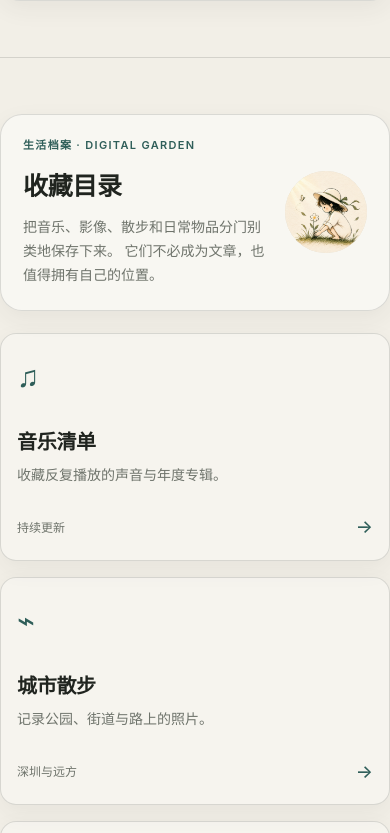
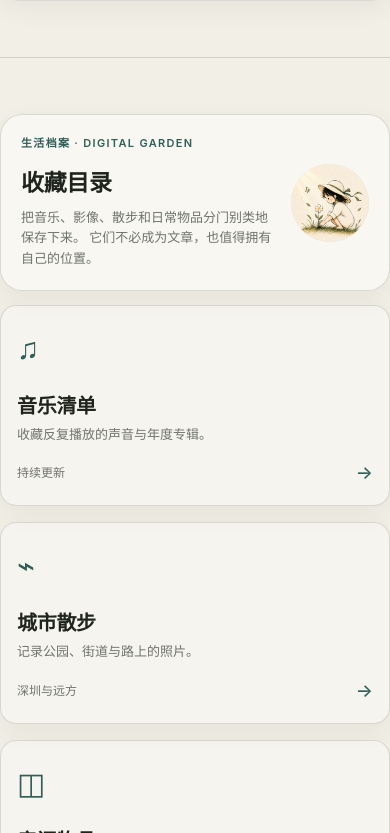
Before and after one commit to BurgCreate/lmn516-v2, a Next.js app: page / in a window 390 px wide. Shown: the part 2731-3564 px from the top of the page. Built offline with nearby package versions, Linux system fonts and the light colour scheme; no server answers.

Commit message:
feat: refine homepage layout and information density

```diff
--- a/components/home/SiteFooter.tsx
+++ b/components/home/SiteFooter.tsx
@@ -30,24 +30,43 @@ const footerGroups = [
   },
 ];
 
+function FooterLinks({ links }: { links: (typeof footerGroups)[number]["links"] }) {
+  return (
+    <div className="footer-links">
+      {links.map((link) => (
+        <Link href={link.href} key={link.href}>
+          {link.label}
+        </Link>
+      ))}
+    </div>
+  );
+}
+
 export default function SiteFooter() {
   return (
     <footer className="site-footer">
       <div className="site-footer-inner shell">
         <div className="footer-brand">
-          <Link href="/" className="footer-logo">LMN516</Link>
+          <Link href="/" className="footer-logo">
+            LMN516
+          </Link>
           <p>一本持续更新的个人生活杂志，也是一座慢慢生长的数字花园。</p>
         </div>
 
-        <div className="footer-map">
+        <div className="footer-map footer-map-desktop" aria-label="网站地图">
+          {footerGroups.map((group) => (
+            <section className="footer-group" key={group.title}>
+              <h3>{group.title}</h3>
+              <FooterLinks links={group.links} />
+            </section>
+          ))}
+        </div>
+
+        <div className="footer-map footer-map-mobile" aria-label="手机端网站地图">
           {footerGroups.map((group) => (
             <details className="footer-group" key={group.title}>
               <summary>{group.title}</summary>
-              <div className="footer-links">
-                {group.links.map((link) => (
-                  <Link href={link.href} key={link.href}>{link.label}</Link>
-                ))}
-              </div>
+              <FooterLinks links={group.links} />
             </details>
           ))}
         </div>
--- a/styles/03-home.css
+++ b/styles/03-home.css
@@ -883,3 +883,108 @@
   color: var(--muted);
   font-size: 12px;
 }
+
+/* ==========================
+   12. V3.0 信息密度二次校准
+========================== */
+
+/* Hero 保留尺寸，只缩短顶部空白，让首屏更快进入内容。 */
+.hero {
+  padding-top: 14px;
+}
+
+/* 每张图片停留 12 秒，期间做非常轻微的镜头推进。 */
+.random-photo-image {
+  animation: random-photo-ken-burns 12s linear both;
+  transform-origin: center center;
+  will-change: transform, opacity;
+}
+
+@keyframes random-photo-ken-burns {
+  0% {
+    opacity: 0;
+    transform: scale(1.01);
+  }
+
+  7% {
+    opacity: 1;
+  }
+
+  100% {
+    opacity: 1;
+    transform: scale(1.075);
+  }
+}
+
+/* 收藏目录以“本期文章”的信息密度为基准，不再把四个入口做成四张海报。 */
+.archive-intro {
+  min-height: 190px;
+  margin-bottom: 18px;
+  padding: 26px 32px;
+  grid-template-columns: minmax(0, 1fr) 168px;
+  gap: 28px;
+  border-radius: 22px;
+}
+
+.archive-intro-copy {
+  max-width: 700px;
+}
+
+.archive-intro-copy h2 {
+  margin-bottom: 10px;
+}
+
+.archive-intro-copy > p:last-child {
+  max-width: 700px;
+  font-size: 15px;
+  line-height: 1.7;
+}
+
+.archive-girl {
+  width: 158px;
+}
+
+.archive-grid {
+  gap: 16px;
+}
+
+.archive-card {
+  min-height: 156px;
+  padding: 22px 24px;
+  border-radius: 20px;
+}
+
+.archive-card-copy {
+  margin-top: 18px;
+  gap: 5px;
+}
+
+.archive-card strong {
+  font-size: 20px;
+}
+
+.archive-card small {
+  font-size: 13px;
+  line-height: 1.55;
+}
+
+.archive-card-footer {
+  padding-top: 14px;
+}
+
+/* 电脑端直接展示完整站点地图，不要求访客逐列点开。 */
+.footer-map-desktop {
+  display: grid;
+}
+
+.footer-map-mobile {
+  display: none;
+}
+
+.footer-group h3 {
+  margin: 0 0 16px;
+  color: var(--text);
+  font-family: var(--font-sans);
+  font-size: 13px;
+  font-weight: 650;
+}
--- a/styles/06-mobile-fixes.css
+++ b/styles/06-mobile-fixes.css
@@ -458,3 +458,65 @@
     font-size: 12px;
   }
 }
+
+/* ==========================
+   V3.0 信息密度二次校准 · 手机端
+========================== */
+@media (max-width: 720px) {
+  .hero {
+    padding-top: 12px;
+  }
+
+  .archive-intro {
+    min-height: 0;
+    margin-bottom: 14px;
+    padding: 20px;
+    grid-template-columns: minmax(0, 1fr) 82px;
+    gap: 14px;
+  }
+
+  .archive-intro-copy h2 {
+    margin-bottom: 8px;
+    font-size: 23px;
+  }
+
+  .archive-intro-copy > p:last-child {
+    font-size: 13px;
+    line-height: 1.6;
+  }
+
+  .archive-girl {
+    width: 78px;
+  }
+
+  .archive-grid {
+    gap: 12px;
+  }
+
+  .archive-card {
+    min-height: 142px;
+    padding: 20px;
+  }
+
+  .archive-card-copy {
+    margin-top: 16px;
+  }
+
+  .archive-card-footer {
+    padding-top: 12px;
+  }
+
+  .footer-map-desktop {
+    display: none;
+  }
+
+  .footer-map-mobile {
+    display: grid;
+  }
+}
+
+@media (prefers-reduced-motion: reduce) {
+  .random-photo-image {
+    animation: none;
+  }
+}
```
